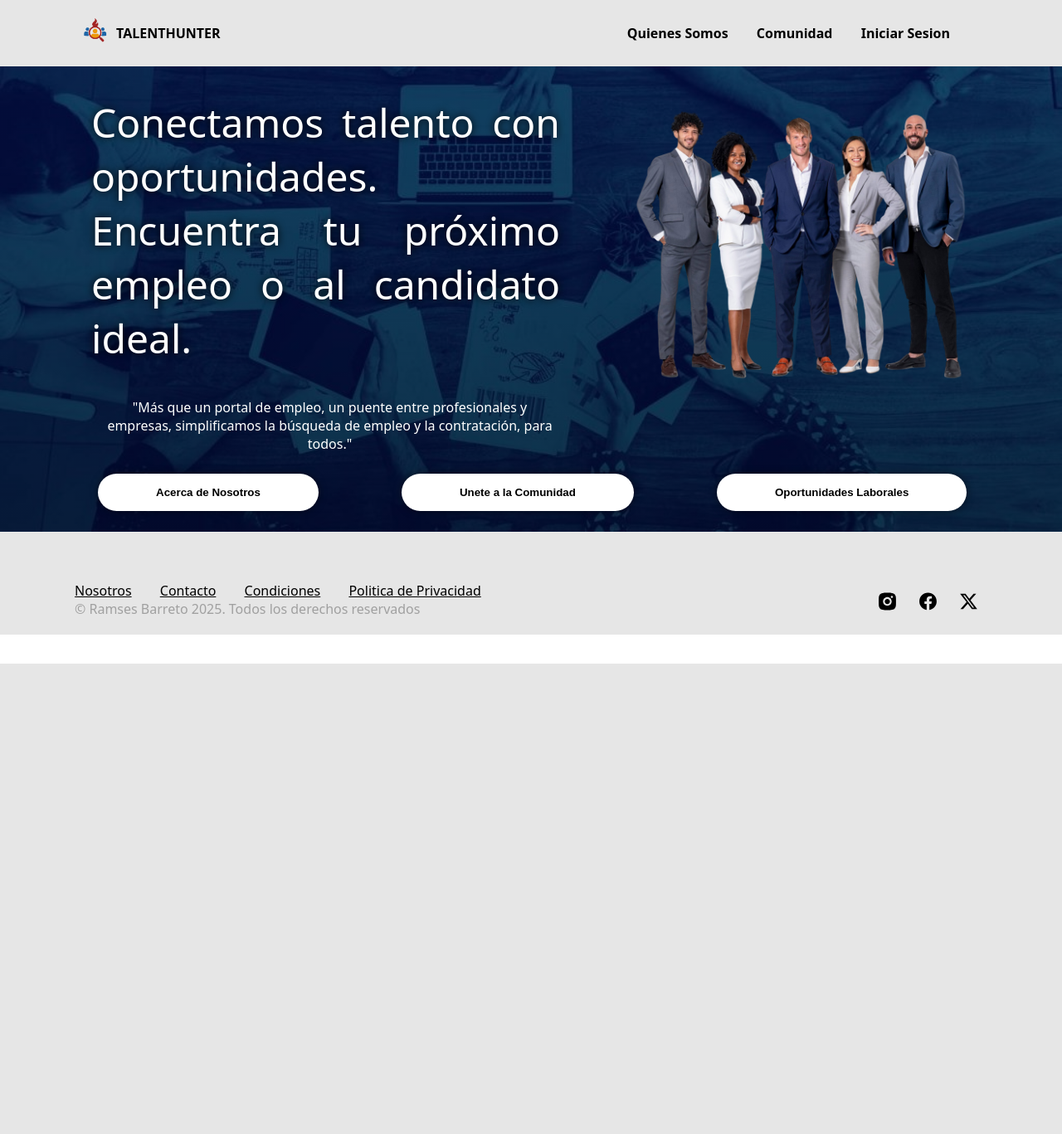
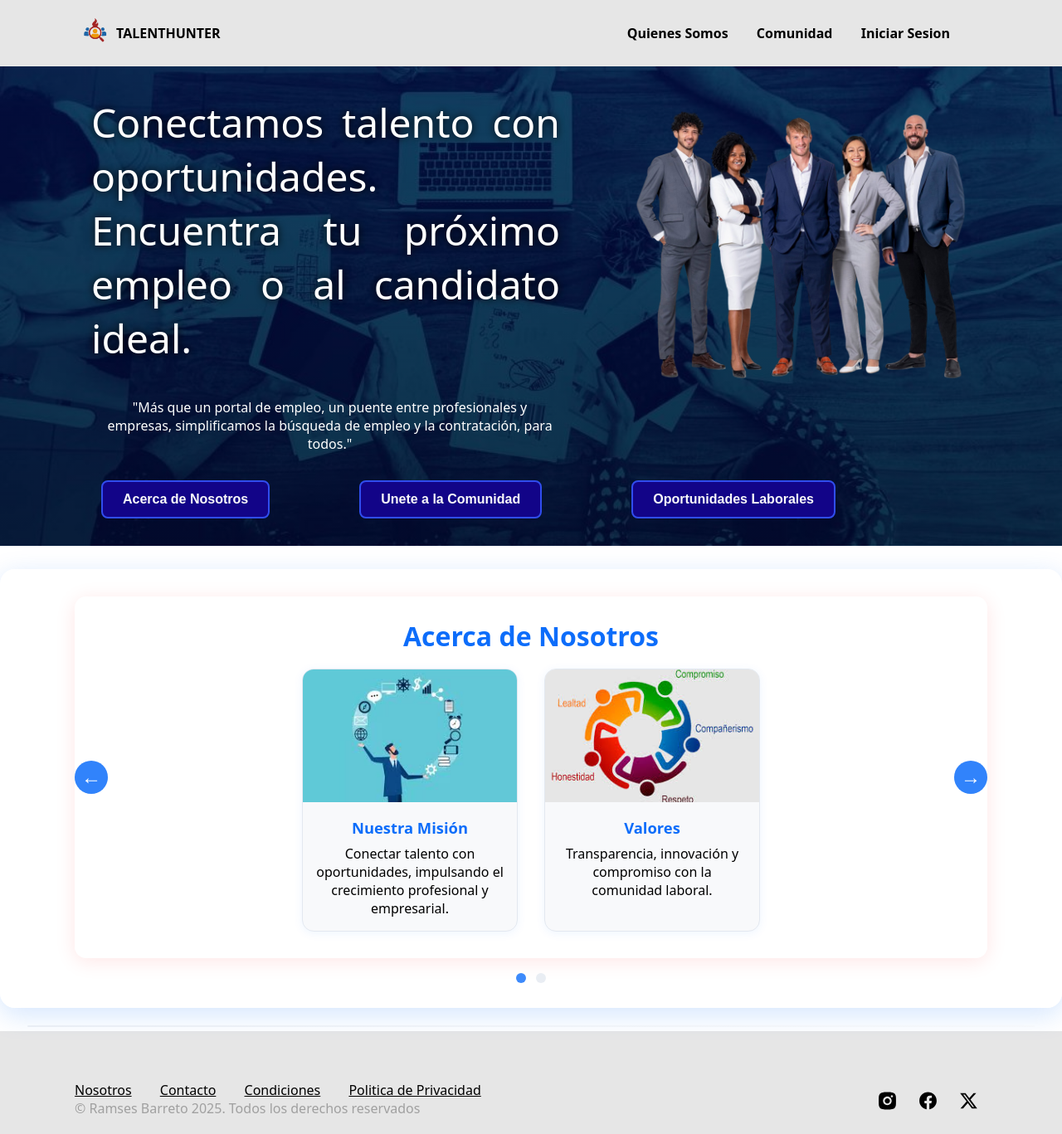
Before and after one commit to RamsesBarreto/curriculum_project, a PHP site: page /a.inicio/home.html in a window 1280 px wide. Shown: the whole page at 83% size. Before the commit the page ends 800 px from the top, so only its background shows below. Run offline with PHP 8.4, Linux system fonts and the light colour scheme.

Commit message:
Se agregaron secciones de manua, también se agregaron imágenes y se modificó el CSS para que se vea mejor la página de inicio.

```diff
--- a/a.inicio/home.html
+++ b/a.inicio/home.html
@@ -4,9 +4,11 @@
 <head>
     <meta charset="UTF-8">
     <meta name="viewport" content="width=device-width, initial-scale=1.0">
-    <title>Document</title>
+    <title>Talenthunter</title>
     <link rel="stylesheet" href="../css/home.css">
     <link rel="stylesheet" href="../css/estructura.css">
+    <link rel="stylesheet" href="../css/comunidad.css">
+    <link rel="stylesheet" href="../JS/home.js">
 </head>
 
 <body>
@@ -42,52 +44,100 @@
         </div>
 
         <div id="inputs" class="container-inputs">
-            <form class="hero-inputs" action="/categoria.html" method="get">
-                <div class="inputs">
-                    <input type="submit" value="Acerca de Nosotros">
-                    <input type="submit" value="Unete a la Comunidad">
-                    <input type="submit" value="Oportunidades Laborales">
-                </div>
-            </form>
+
+<form class="hero-inputs" action="/categoria.html" method="get">
+    <div class="inputs">
+        <input type="button" value="Acerca de Nosotros" onclick="window.location.href='/login-registro/a.inicio/comunidad.html#acerca-nosotros'">
+        <input type="button" value="Unete a la Comunidad" onclick="window.location.href='/login-registro/a.inicio/comunidad.html'">
+        <input type="button" value="Oportunidades Laborales" onclick="window.location.href='/login-registro/a.inicio/comunidad.html#oportunidades-laborales'">
+    </div>
+</form>
+
         </div>
     </section>
 
-    <!--
-    <section id="somos-programa">
-        <div class="container">
-            <div class="img-container"></div>
-            <div class="texto">
-                <h2>Somos <span>ProgramaYa!</span></h2>
-                <p>Lorem ipsum dolor sit amet, consectetur adipisicing elit. Voluptatem tempore minus quas vitae sint
-                    deleniti. Illo nemo voluptatibus odit excepturi eveniet atque deleniti, tempore voluptate, quos
-                    nesciunt
-                    debitis ipsum facere!</p>
+    <!-- Carrusel Acerca de Nosotros / Oportunidades Laborales -->
+<section id="info-carrusel" class="extra-section">
+    <div class="carrusel-wrapper">
+        <div class="carrusel-content" style="display:flex;align-items:center;justify-content:center;">
+            <div style="flex:1;min-width:0;">
+                <!-- Slide 1: Acerca de Nosotros -->
+                <div class="carrusel-slide" style="display:block;">
+                    <div class="container" style="position:relative; display:flex; align-items:center;">
+                        <button class="carrusel-prev" aria-label="Anterior"
+                            style="position:absolute;left:0;top:50%;transform:translateY(-50%);background:#0d6dfa;color:#fff;border:none;border-radius:50%;width:40px;height:40px;font-size:1.5em;cursor:pointer;opacity:0.85;z-index:2;">
+                            &#8592;
+                        </button>
+                        <div style="flex:1;">
+                            <h2>Acerca de Nosotros</h2>
+                            <div class="cards-row">
+                                <div class="presentation-card">
+                                    <img src="../img/talento.jpg" alt="Equipo Talenthunter">
+                                    <div class="card-content">
+                                        <h3>Nuestra Misión</h3>
+                                        <p>Conectar talento con oportunidades, impulsando el crecimiento profesional y empresarial.</p>
+                                    </div>
+                                </div>
+                                <div class="presentation-card">
+                                    <img src="../img/valores.jpg" alt="Valores Talenthunter">
+                                    <div class="card-content">
+                                        <h3>Valores</h3>
+                                        <p>Transparencia, innovación y compromiso con la comunidad laboral.</p>
+                                    </div>
+                                </div>
+                            </div>
+                        </div>
+                        <button class="carrusel-next" aria-label="Siguiente"
+                            style="position:absolute;right:0;top:50%;transform:translateY(-50%);background:#0d6dfa;color:#fff;border:none;border-radius:50%;width:40px;height:40px;font-size:1.5em;cursor:pointer;opacity:0.85;z-index:2;">
+                            &#8594;
+                        </button>
+                    </div>
+                </div>
+                <!-- Slide 2: Oportunidades Laborales -->
+                <div class="carrusel-slide" style="display:none;">
+                    <div class="container" style="position:relative; display:flex; align-items:center;">
+                        <button class="carrusel-prev" aria-label="Anterior"
+                            style="position:absolute;left:0;top:50%;transform:translateY(-50%);background:#0d6dfa;color:#fff;border:none;border-radius:50%;width:40px;height:40px;font-size:1.5em;cursor:pointer;opacity:0.85;z-index:2;">
+                            &#8592;
+                        </button>
+                        <div style="flex:1;">
+                            <h2>Oportunidades Laborales</h2>
+                            <div class="cards-row">
+                                <div class="presentation-card">
+                                    <div class="img-wrapper">
+                                        <img src="../img/Desarrollador.jpg" alt="Desarrollador Web Junior">
+                                        <div class="card-content">
+                                            <h3>Desarrollador Web</h3>
+                                            <p>Empresa ABC - Remoto</p>
+                                        </div>
+                                    </div>
+                                </div>
+                                <div class="presentation-card">
+                                    <img src="../img/analista_datos.jpg" alt="Analista de Datos">
+                                    <div class="card-content">
+                                        <h3>Analista de Datos</h3>
+                                        <p>Empresa XYZ - Presencial</p>
+                                    </div>
+                                </div>
+                            </div>
+                            <p>
+                                ¿Quieres publicar una vacante o postularte? <a href="/login-registro/a.inicio/login_register.php">Inicia sesión</a> para acceder a todas las oportunidades.
+                            </p>
+                        </div>
+                        <button class="carrusel-next" aria-label="Siguiente"
+                            style="position:absolute;right:0;top:50%;transform:translateY(-50%);background:#0d6dfa;color:#fff;border:none;border-radius:50%;width:40px;height:40px;font-size:1.5em;cursor:pointer;opacity:0.85;z-index:2;">
+                            &#8594;
+                        </button>
+                    </div>
+                </div>
             </div>
         </div>
-    </section>
-
-
-    <section id="aplica-ya">
-        <div class="container">
-            <h2>Listo para programar?</h2>
-            <input type="submit" value="APLICA YA!">
+        <div style="text-align:center;margin-top:12px;">
+            <span class="carrusel-dot" style="display:inline-block;width:12px;height:12px;border-radius:50%;background:#0d6dfa;opacity:0.8;margin:0 4px;cursor:pointer;"></span>
+            <span class="carrusel-dot" style="display:inline-block;width:12px;height:12px;border-radius:50%;background:#e3e8f0;opacity:0.8;margin:0 4px;cursor:pointer;"></span>
         </div>
-    </section>
-
-
-    <section id="caracteristicas">
-        <div class="container">
-            <div class="texto">
-                <ul>
-                    <li>✅ 100% Online</li>
-                    <li>✅ Flexibilidad de Horarios</li>
-                    <li>✅ Soporte 1:1 </li>
-                    <li>✅ Asistencia Financiera</li>
-                </ul>
-            </div>
-            <div class="img-container"></div>
-        </div>
-    </section> -->
+    </div>
+</section>
 
     <footer>
         <div class="container">
@@ -125,7 +175,9 @@
                 </div>
             </div>
         </div>
+        <script src="../JS/home.js"></script>
     </footer>
+
 
 </body>
 
--- a/css/home.css
+++ b/css/home.css
@@ -390,3 +390,156 @@ body {
         padding: 20px 20px
     } */
 }
+
+/* ...existing code... */
+
+.hero-inputs .inputs input[type="button"] {
+    background: #120488;
+    color: #fafafa;
+    border: 2px solid #304dee;
+    border-radius: 8px;
+    padding: 12px 24px;
+    margin: 8px 4px;
+    font-size: 1em;
+    font-weight: bold;
+    cursor: pointer;
+    transition: background 0.2s, color 0.2s;
+}
+
+.hero-inputs .inputs input[type="button"]:hover {
+    background: #302dfd;
+    color: #fff;
+}
+
+.extra-section {
+    margin-top: 28px;
+    margin-bottom: 28px;
+    border-radius: 18px;
+    /* Quita el borde gris y agrega un borde blanco translúcido */
+    border: 1.5px solid rgba(255,255,255,0.5);
+    /* Fondo blanco translúcido con efecto difuminado */
+    background: rgba(255,255,255,0.45);
+    /* Sombra más notoria para dar efecto de "flotante" */
+    box-shadow: 0 8px 32px 0 rgba(13, 109, 250, 0.18), 0 2px 24px 0 rgba(255, 255, 255, 0.12);
+    /* Efecto de difuminado (frosted glass) */
+    backdrop-filter: blur(12px);
+    -webkit-backdrop-filter: blur(12px);
+    position: relative;
+    padding: 32px 0 24px 0;
+}
+
+.extra-section .container {
+    padding: 0 18px;
+    /* Fondo blanco difuminado solo para el contenido interno */
+    background: rgba(255,255,255,0.35);
+    border-radius: 14px;
+    box-shadow: 0 4px 24px 0 rgba(255, 0, 0, 0.1);
+    backdrop-filter: blur(8px);
+    -webkit-backdrop-filter: blur(8px);
+}
+
+.extra-section h2 {
+    color: #0d6dfa;
+    font-size: 2em;
+    margin-bottom: 18px;
+    font-weight: 700;
+    text-align: center; /* Centra el título */
+}
+
+.extra-section:not(:last-child)::after {
+    content: "";
+    display: block;
+    position: absolute;
+    left: 32px;
+    right: 32px;
+    bottom: -24px;
+    height: 2px;
+    background: linear-gradient(to right, #e3e8f0 0%, #f5f7fa 100%);
+    border-radius: 2px;
+    opacity: 0.7;
+    pointer-events: none;
+}
+
+
+
+.cards-row {
+    display: flex;
+    gap: 32px;
+    flex-wrap: wrap;
+    justify-content: center;
+    margin-bottom: 32px;
+}
+
+.presentation-card {
+    background: #f8f9fb;
+    border-radius: 14px;
+    box-shadow: 0 2px 12px rgba(13,109,250,0.07);
+    overflow: hidden;
+    width: 260px;
+    transition: transform 0.25s cubic-bezier(.22,1,.36,1), box-shadow 0.25s;
+    cursor: pointer;
+    border: 1.5px solid #e3e8f0;
+    display: flex;
+    flex-direction: column;
+    align-items: center;
+}
+
+.presentation-card img {
+    width: 100%;
+    height: 160px;
+    object-fit: cover;
+    transition: filter 0.3s, transform 0.3s;
+}
+
+.presentation-card:hover {
+    transform: translateY(-10px) scale(1.04);
+    box-shadow: 0 8px 32px rgba(13,109,250,0.18);
+    border-color: #0d6dfa;
+}
+
+.presentation-card:hover img {
+    filter: brightness(1.08) saturate(1.2);
+    transform: scale(1.05);
+}
+
+.card-content {
+    padding: 18px 16px 16px 16px;
+    text-align: center;
+}
+
+.card-content h3 {
+    margin: 0 0 8px 0;
+    font-size: 1.15em;
+    color: #0d6dfa;
+}
+
+
+.slide-in-right {
+    animation: slideInRight 0.5s forwards;
+}
+.slide-out-left {
+    animation: slideOutLeft 0.5s forwards;
+}
+.slide-in-left {
+    animation: slideInLeft 0.5s forwards;
+}
+.slide-out-right {
+    animation: slideOutRight 0.5s forwards;
+}
+
+@keyframes slideInRight {
+    from { opacity: 0; transform: translateX(100%);}
+    to   { opacity: 1; transform: translateX(0);}
+}
+@keyframes slideOutLeft {
+    from { opacity: 1; transform: translateX(0);}
+    to   { opacity: 0; transform: translateX(-100%);}
+}
+@keyframes slideInLeft {
+    from { opacity: 0; transform: translateX(-100%);}
+    to   { opacity: 1; transform: translateX(0);}
+}
+@keyframes slideOutRight {
+    from { opacity: 1; transform: translateX(0);}
+    to   { opacity: 0; transform: translateX(100%);}
+}
```
Also changed, not shown: JS/home.js (added, +83 -0 lines), img/Desarrollador.jpg (added), img/analista_datos.jpg (added), img/diseño_grafico.jpg (added), img/talento.jpg (added), img/valores.jpg (added).
